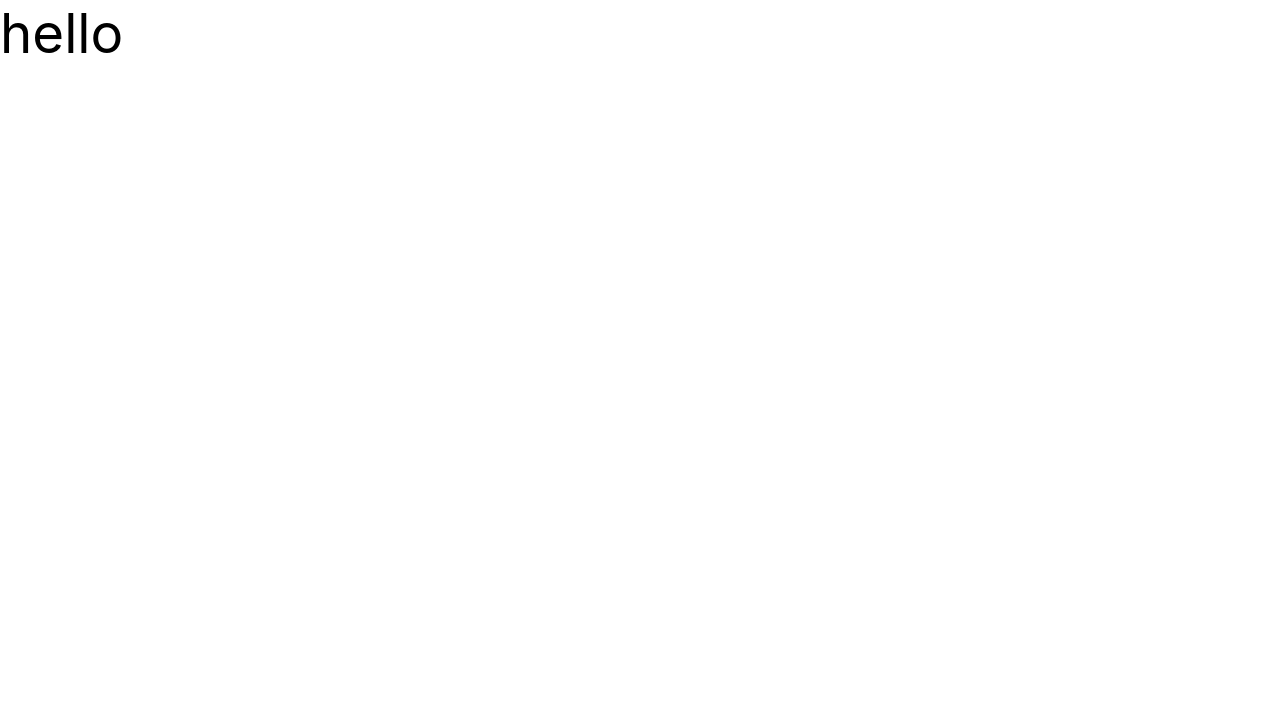
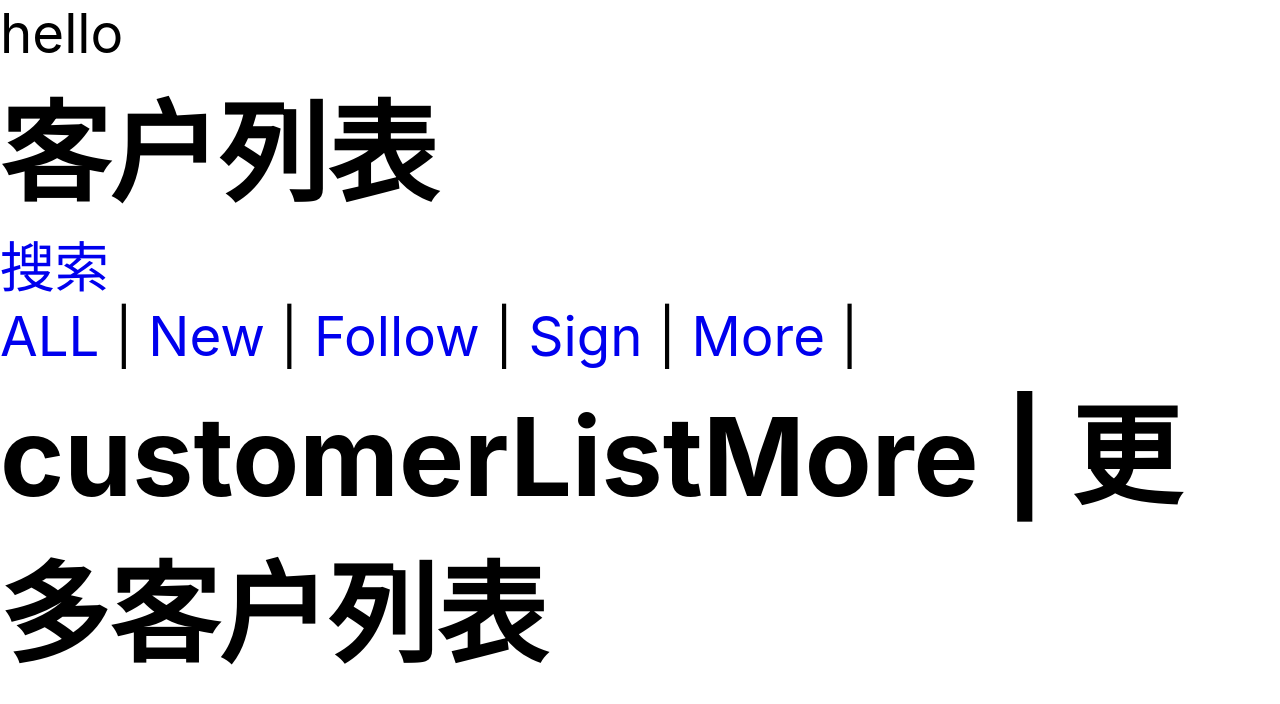
Before and after one commit to 1176944648/wap-crm, a Vue app: page /customerList/more in a window 1280 px wide. Shown: the top 704 px of the page. Built offline with nearby package versions, Linux system fonts and the light colour scheme.

Commit message:
客户列表子路由完成
客户列表子路由完成

```diff
--- a/src/pages/customerList/index.vue
+++ b/src/pages/customerList/index.vue
@@ -3,7 +3,16 @@
         <h1>客户列表</h1>
         <router-link to="/search">搜索</router-link>
         <div>
-            <router-link to="/customerList/all">ALL</router-link>
+            <router-link to="/customerList/all">ALL</router-link> |
+            <router-link to="/customerList/new">New</router-link> |
+            <router-link to="/customerList/follow">Follow</router-link> |
+            <router-link to="/customerList/sign">Sign</router-link> |
+            <router-link to="/customerList/more">More</router-link> |
+
+
+
+
+            <router-view></router-view>
         </div>
 
     </div>
--- /dev/null
+++ b/src/pages/customerList/statusTab/customerListMore.vue
@@ -0,0 +1,5 @@
+<template>
+    <div>
+        <h1>customerListMore | 更多客户列表</h1>
+    </div>
+</template>
--- a/src/router/routes.js
+++ b/src/router/routes.js
@@ -9,6 +9,10 @@ import Information from "../pages/customerDetails/customerInformation/CustomerIn
 import Record from "../pages/customerDetails/documentaryRecord/DocumentaryRecord.vue"
 import Sign from "../pages/customerDetails/signMsg/SignMsg.vue"
 import CustomerListAll from "../pages/customerList/statusTab/customerListAll"
+import CustomerListFollow from "../pages/customerList/statusTab/customerListFollow"
+import CustomerListNew from "../pages/customerList/statusTab/customerListNew"
+import CustomerListSign from "../pages/customerList/statusTab/customerListSign"
+import CustomerListMore from "../pages/customerList/statusTab/customerListMore"
 
 const router = [{
     path: "/Information",
@@ -23,10 +27,28 @@ const router = [{
     path: "/customerList",
     name: "customerList",
     component: CustomerList,
+    redirect : "/customerList/all",
     children: [{
         path: "all",
         name: "customerListAll",
-        component: CustomerListAll
+        component: CustomerListAll,
+
+    },{
+        path: "new",
+        name: "customerListNew",
+        component: CustomerListNew
+    },{
+        path: "sign",
+        name: "customerListSign",
+        component: CustomerListSign
+    },{
+        path: "follow",
+        name: "customerListFollow",
+        component: CustomerListFollow
+    },{
+        path: "more",
+        name: "customerListMore",
+        component: CustomerListMore
     }]
 
 }, {
```
